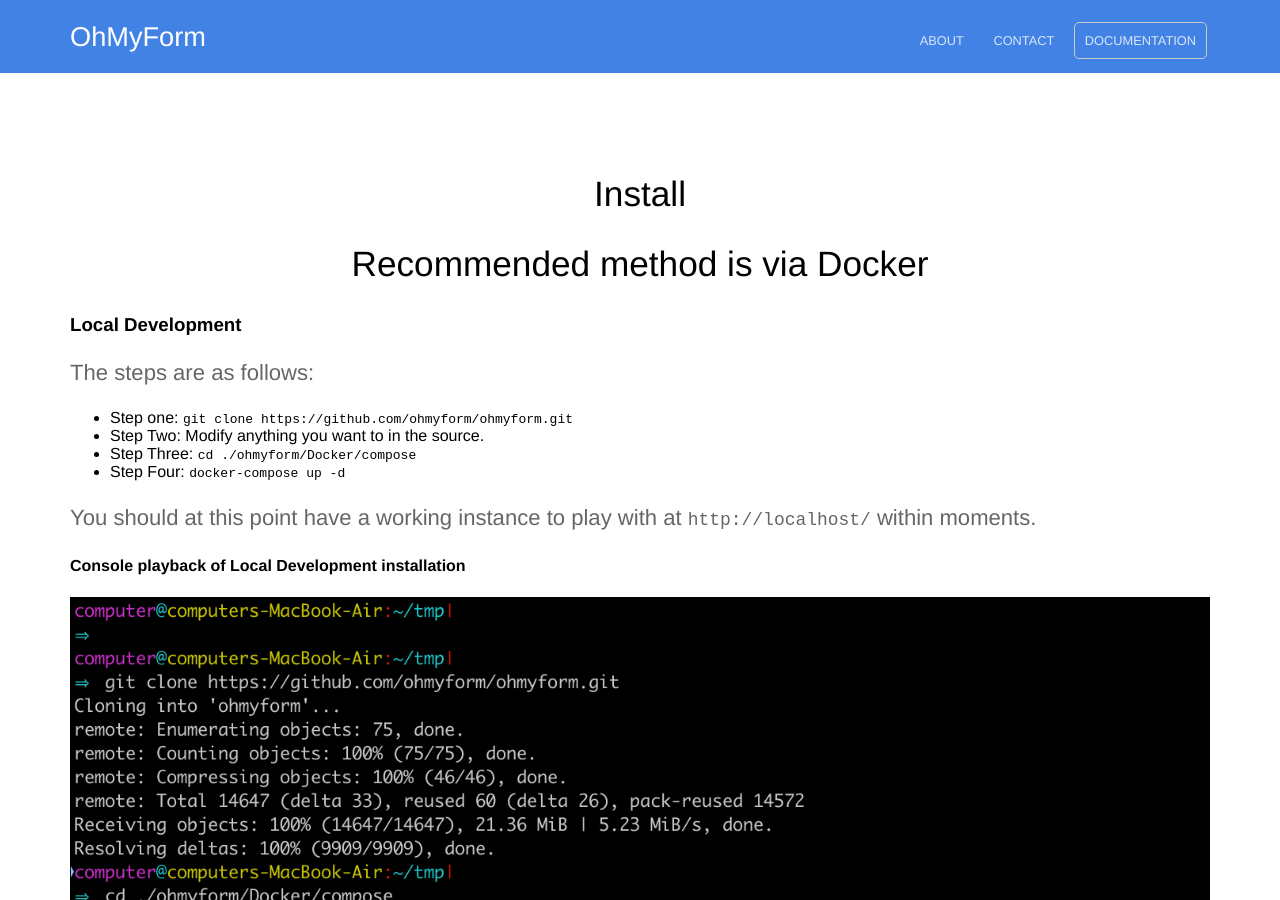
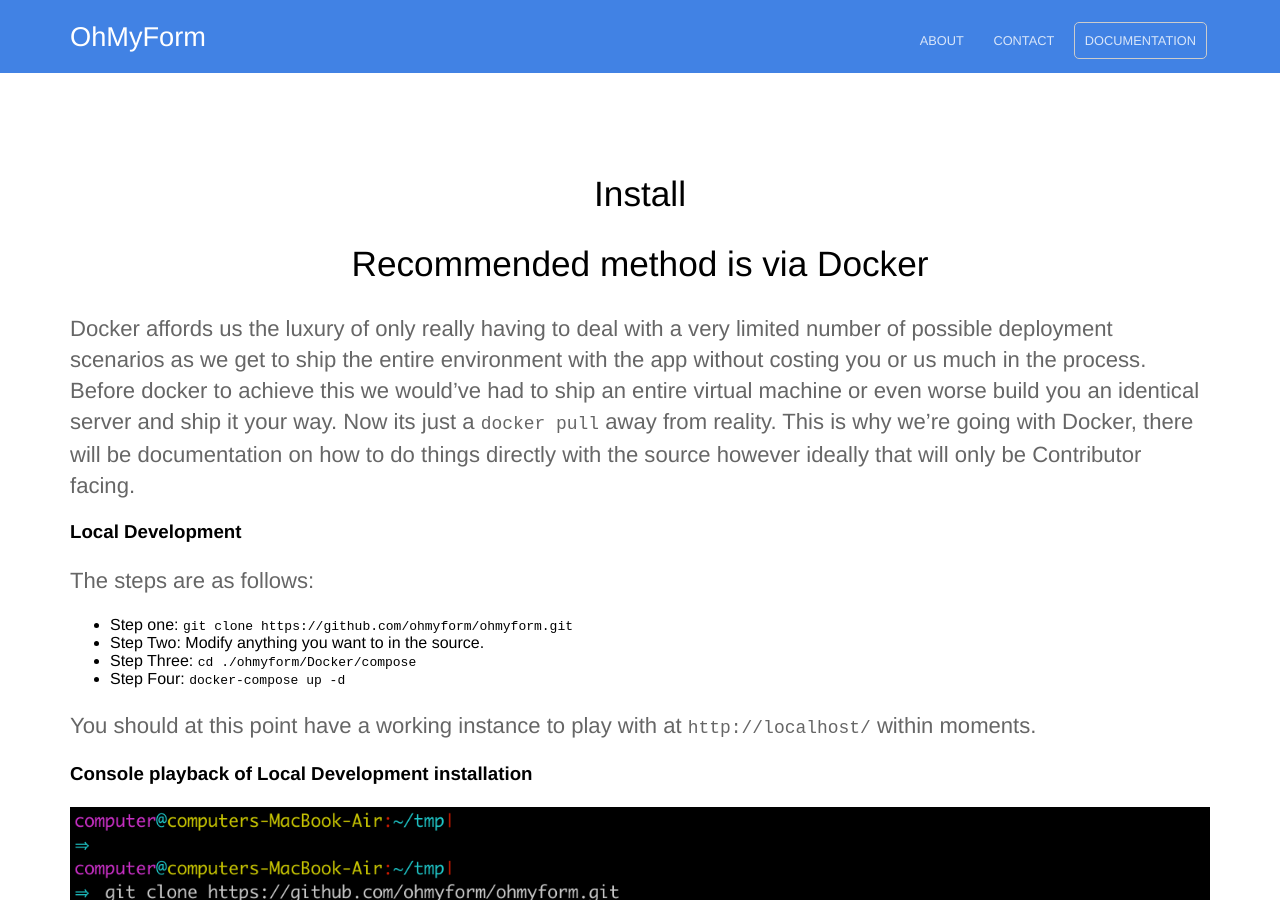
Before and after one commit to ohmyform/website, a Jekyll site: the page built from docs/install.md, in a window 1280 px wide and 900 px high. Built offline with Jekyll 4.4.1, drawn with Linux system fonts in a browser that asks for light colours.

Commit message:
Clarifications and playing with headers

```diff
--- a/docs/install.md
+++ b/docs/install.md
@@ -3,6 +3,7 @@
 ---
 
 ## Recommended method is via Docker
+Docker affords us the luxury of only really having to deal with a very limited number of possible deployment scenarios as we get to ship the entire environment with the app without costing you or us much in the process. Before docker to achieve this we would've had to ship an entire virtual machine or even worse build you an identical server and ship it your way.  Now its just a `docker pull` away from reality.  This is why we're going with Docker, there will be documentation on how to do things directly with the source however ideally that will only be Contributor facing.
 
 ### Local Development
 
@@ -14,13 +15,13 @@
 
 You should at this point have a working instance to play with at `http://localhost/` within moments.
 
-#### Console playback of Local Development installation
+### Console playback of Local Development installation
 <!-- TODO: Make sure to include asciinema embedable from https://github.com/lbryio/lbry-docker/tree/master/contrib/k8s-lbry/kick-ascii that includes an asciinema recording of the deployment of a local dev env. -->
 [![asciicast](https://ohmyform.com/docs/kick-ascii/cast/dev-env-install.png)](https://ohmyform.com/docs/kick-ascii/?cast=dev-env-install&bg=dev-env-install.png)
 
-### Installation of a Production Instance
+## Installation of a Production Instance
 
 OhMyForm is still under heavy re-certification and re-factoring before we would recommend that you use it in production however it's not unreasonable to want to give a go at it so we're going to aim to have some kind of suggested `docker-compose.yml` example available asap within the repositories `./ohmyform/Docker/compose/` directory.
 
-### Compile from source
+## Compile from source
 This won't be supported and most QA via Git Issues will have this line cited and will be closed to triage edge cases, we don't want to support infinite possible edge cases.  Conversely we will definitely consider all issues fairly however if it will require a significant effort or distracts heavily from scope without reasonable cause we will likely triage it out of the tracker.
```
